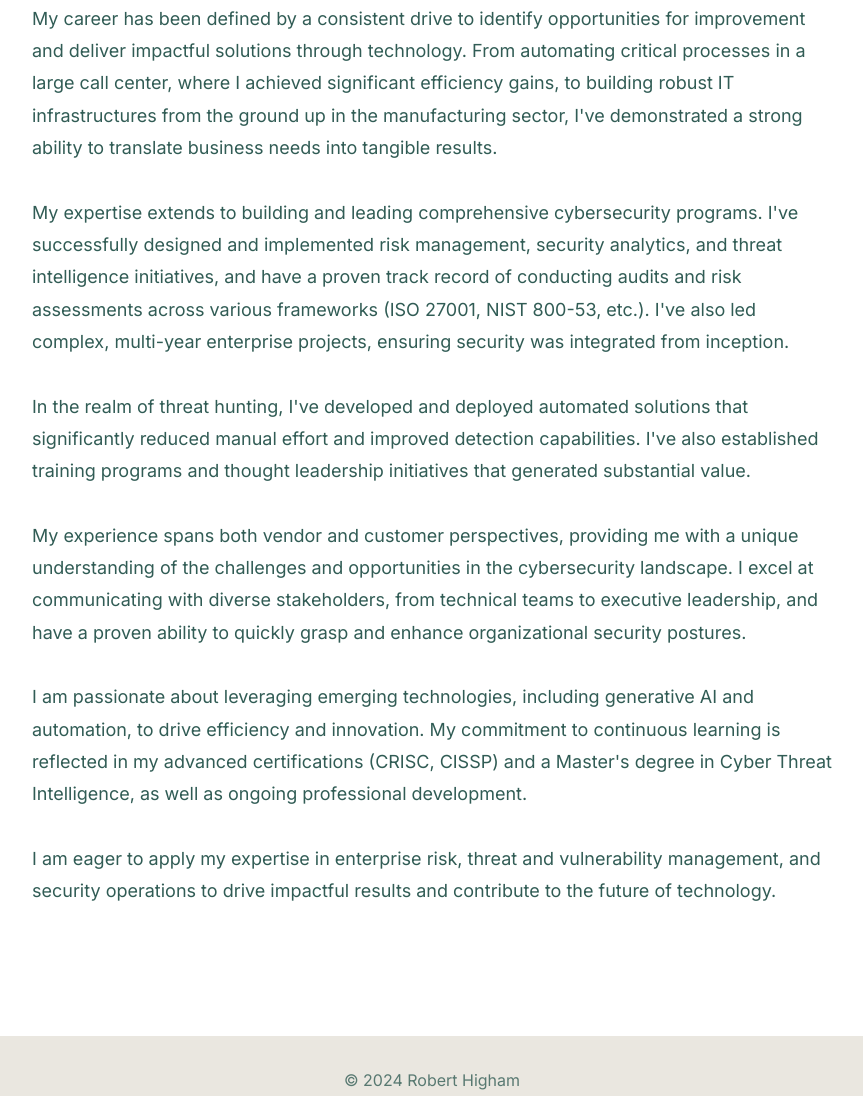
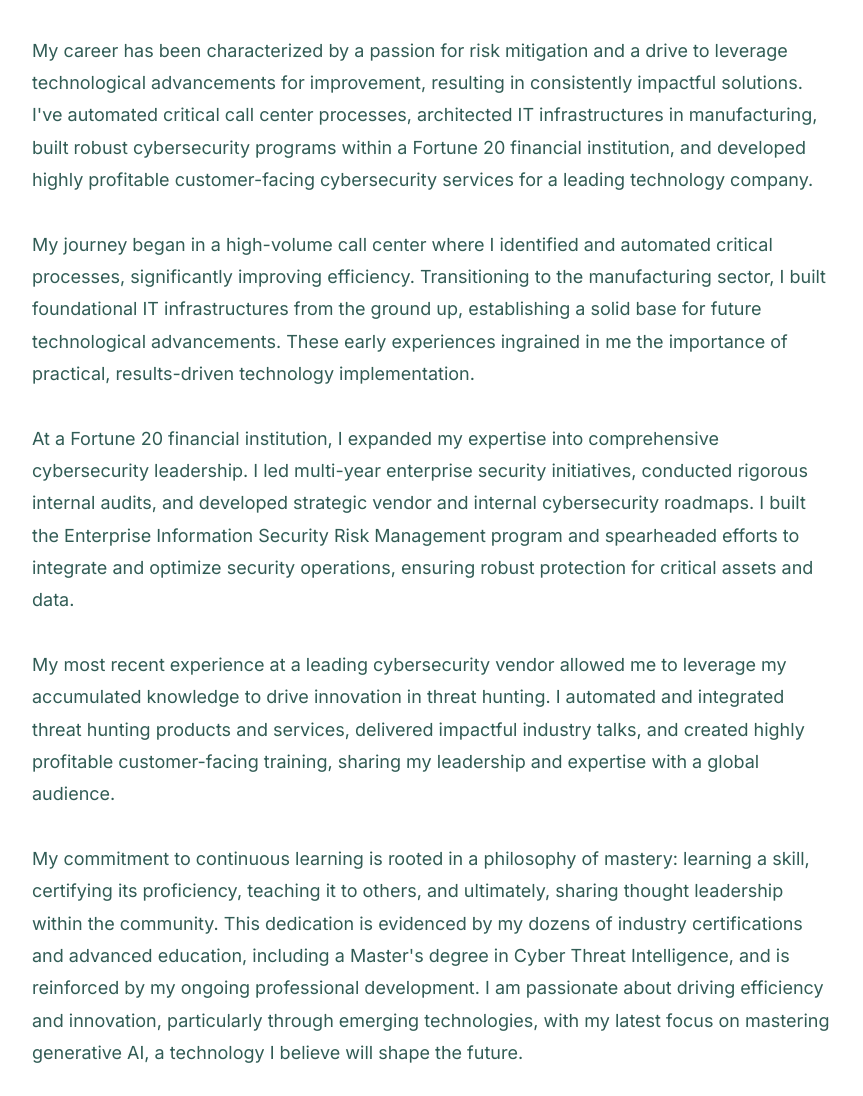
Before and after one commit to th3y3ti/about-me, a plain HTML site: page index.html in a window 1280 px wide. Shown: the part 1255-2351 px from the top of the page, without its empty margins (208-1071 px from the left). Drawn offline with Linux system fonts and the light colour scheme.

Commit message:
Update index.html with new content and formatting

```diff
--- a/index.html
+++ b/index.html
@@ -1,5 +1,6 @@
 <!DOCTYPE html>
 <html lang="en">
+
 <head>
     <meta charset="UTF-8">
     <meta name="viewport" content="width=device-width, initial-scale=1.0">
@@ -7,6 +8,7 @@
     <link rel="stylesheet" href="styles.css">
     <link href="https://fonts.googleapis.com/css2?family=Inter:wght@400;500;700&display=swap" rel="stylesheet">
 </head>
+
 <body>
     <nav class="navbar">
         <div class="nav-container">
@@ -35,9 +37,16 @@
                         </div>
                     </div>
                     <div class="about-content">
-                        <h2>I'm a Cybersecurity Specialist & AI Enthusiast working remotely from the digital realm.</h2>
-                        <p>Over the past decade, I've worked across various areas of technology, including security architecture, AI integration, and digital transformation. I'm passionate about bridging the gap between cutting-edge technology and practical security solutions.</p>
-                        <p>These days, I focus on developing innovative security solutions while exploring the fascinating intersection of AI and cybersecurity, helping organizations protect their digital assets in an ever-evolving landscape.</p>
+                        <h2>I'm a Cybersecurity Specialist & AI Enthusiast working remotely from the great state of
+                            Texas.</h2>
+                        <p>I have a decade of experience, spanning detection engineering, risk management, and security
+                            architecture, from both the consumer and vendor sides, and across manufacturing, finance,
+                            and technology sectors. This breadth of experience has fueled my passion for translating
+                            cutting-edge technology into practical, secure solutions.</p>
+                        <p>
+                            My latest focus is on developing
+                            innovative cybersecurity strategies leveraging AI, helping organizations navigate and thrive
+                            in the rapidly evolving digital landscape.</p>
                     </div>
                 </div>
             </div>
@@ -47,17 +56,44 @@
             <div class="container">
                 <h2>A brief history</h2>
                 <div class="history-content">
-                    <p>My career has been defined by a consistent drive to identify opportunities for improvement and deliver impactful solutions through technology. From automating critical processes in a large call center, where I achieved significant efficiency gains, to building robust IT infrastructures from the ground up in the manufacturing sector, I've demonstrated a strong ability to translate business needs into tangible results.</p>
+                    <p>My career has been characterized by a passion for risk mitigation and a drive to leverage
+                        technological advancements for improvement, resulting in consistently impactful solutions. I've
+                        automated critical call center processes, architected IT infrastructures in manufacturing, built
+                        robust cybersecurity programs within a Fortune 20 financial institution, and developed highly
+                        profitable customer-facing cybersecurity services for a leading technology company.</p>
 
-                    <p>My expertise extends to building and leading comprehensive cybersecurity programs. I've successfully designed and implemented risk management, security analytics, and threat intelligence initiatives, and have a proven track record of conducting audits and risk assessments across various frameworks (ISO 27001, NIST 800-53, etc.). I've also led complex, multi-year enterprise projects, ensuring security was integrated from inception.</p>
+                    <p>My journey began in a high-volume call center where I identified and automated critical
+                        processes, significantly improving efficiency. Transitioning to the manufacturing sector, I
+                        built foundational IT infrastructures from the ground up, establishing a solid base for future
+                        technological advancements. These early experiences ingrained in me the importance of practical,
+                        results-driven technology implementation.</p>
 
-                    <p>In the realm of threat hunting, I've developed and deployed automated solutions that significantly reduced manual effort and improved detection capabilities. I've also established training programs and thought leadership initiatives that generated substantial value.</p>
+                    <p>At a Fortune 20 financial institution, I expanded my expertise into comprehensive cybersecurity
+                        leadership. I led multi-year enterprise security initiatives, conducted rigorous internal
+                        audits, and developed strategic vendor and internal cybersecurity roadmaps. I built the
+                        Enterprise Information Security Risk Management program and spearheaded efforts to integrate and
+                        optimize security operations, ensuring robust protection for critical assets and data.</p>
 
-                    <p>My experience spans both vendor and customer perspectives, providing me with a unique understanding of the challenges and opportunities in the cybersecurity landscape. I excel at communicating with diverse stakeholders, from technical teams to executive leadership, and have a proven ability to quickly grasp and enhance organizational security postures.</p>
+                    <p>My most recent experience at a leading cybersecurity vendor allowed me to leverage my accumulated
+                        knowledge to drive innovation in threat hunting. I automated and integrated threat hunting
+                        products and services, delivered impactful industry talks, and created highly profitable
+                        customer-facing training, sharing my leadership and expertise with a global audience.</p>
 
-                    <p>I am passionate about leveraging emerging technologies, including generative AI and automation, to drive efficiency and innovation. My commitment to continuous learning is reflected in my advanced certifications (CRISC, CISSP) and a Master's degree in Cyber Threat Intelligence, as well as ongoing professional development.</p>
+                    <p>My commitment to continuous learning is rooted in a philosophy of mastery: learning a skill,
+                        certifying its proficiency, teaching it to others, and ultimately, sharing thought leadership
+                        within the community. This dedication is evidenced by my dozens of industry certifications and
+                        advanced education, including a Master's degree in Cyber Threat Intelligence, and is reinforced
+                        by my ongoing professional development. I am passionate about driving efficiency and innovation,
+                        particularly through emerging technologies, with my latest focus on mastering generative AI, a
+                        technology I believe will shape the future.</p>
 
-                    <p>I am eager to apply my expertise in enterprise risk, threat and vulnerability management, and security operations to drive impactful results and contribute to the future of technology.</p>
+                    <p>While I draw upon past experiences to inform my
+                        understanding of future trends, my true passion lies in exploring and shaping what's next. I am
+                        genuinely energized by conversations about the future, often needing to temper my enthusiasm. My
+                        ultimate aspiration is to contribute meaningfully to the secure enablement of humanity's
+                        technological evolution. With this vision in mind, I am eager to apply my expertise in
+                        enterprise risk, threat and vulnerability management, and security operations along with my
+                        thirst for technology to drive impactful results and contribute to the future of technology.</p>
                 </div>
             </div>
         </section>
@@ -69,4 +105,5 @@
         </div>
     </footer>
 </body>
+
 </html>
```
